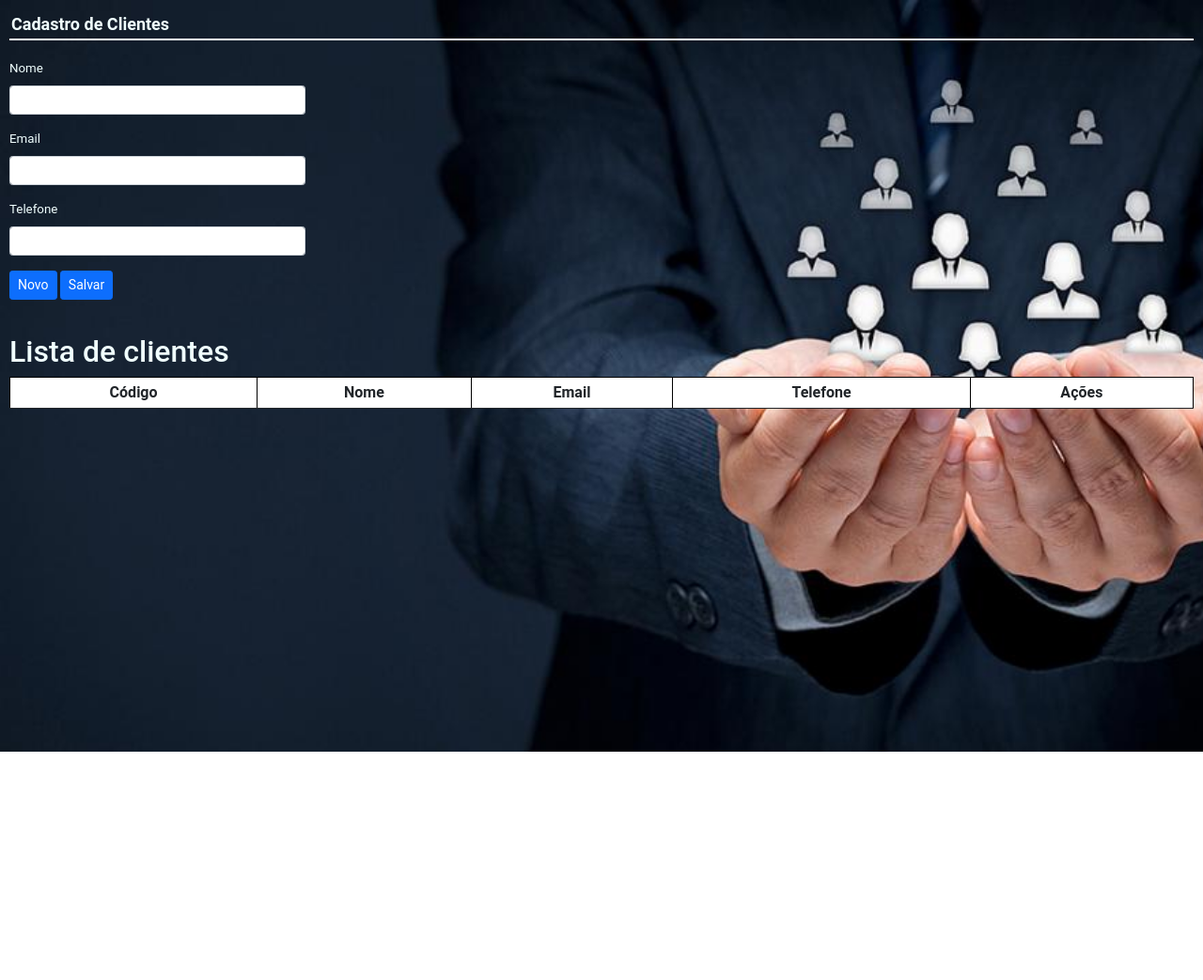
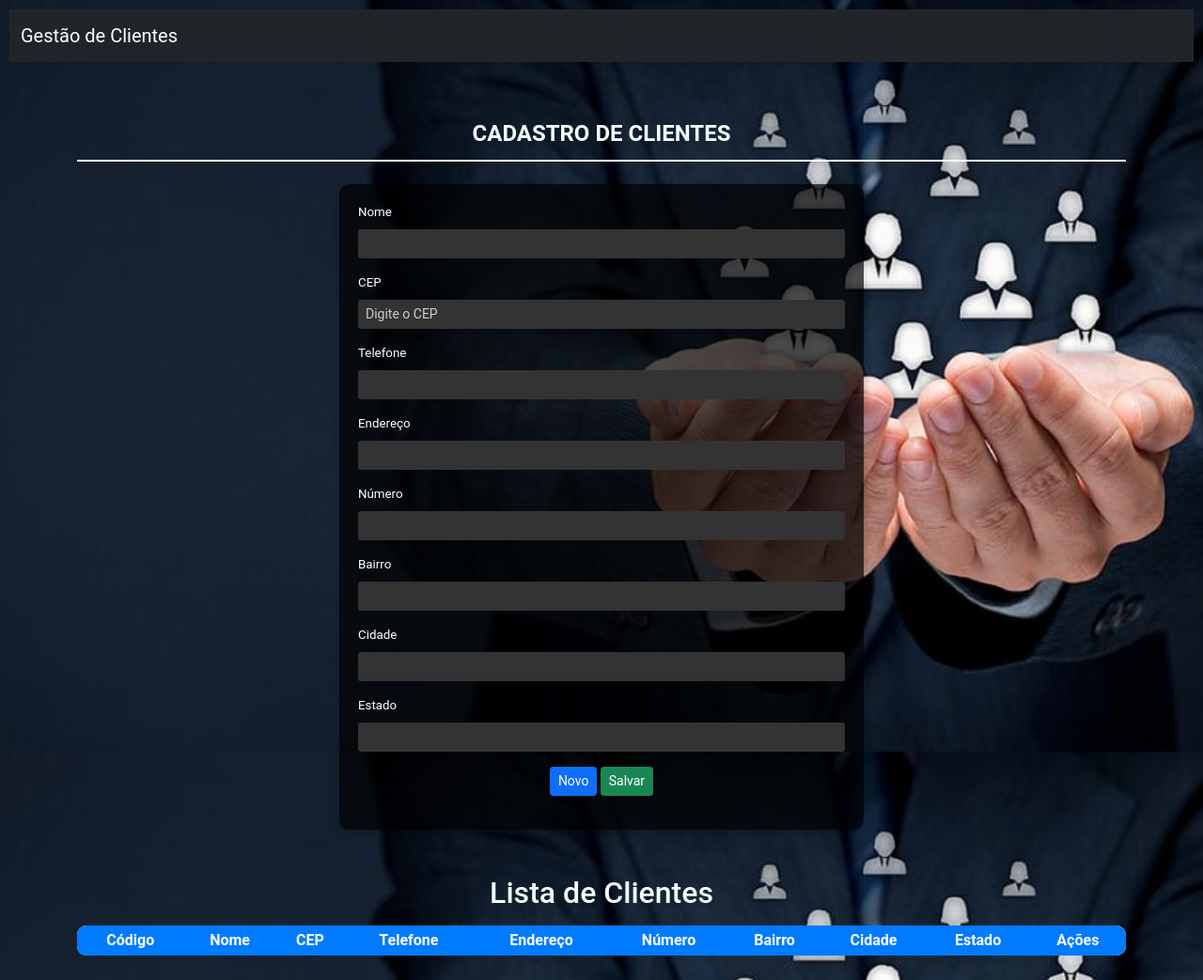
Before and after one commit to Renatotaner1988/Front_end, a plain HTML site: page index.html in a window 1280 px wide. Shown: the whole page at 94% size. Before the commit the page ends 800 px from the top, so only its background shows below. Drawn offline with nearby package versions, Linux system fonts and the light colour scheme; no server answers.

Commit message:
front_end

```diff
--- a/index.html
+++ b/index.html
@@ -6,51 +6,82 @@
     <link rel="stylesheet" href="styles.css">
     <script src="scripts.js"></script>
     <title>Gestão de Clientes</title>
+</head>
+<body>
+    <nav class="navbar navbar-expand-lg navbar-dark bg-dark">
+        <div class="container-fluid">
+            <a class="navbar-brand" href="#">Gestão de Clientes</a>
+        </div>
+    </nav>
 
-
-    </head>
-
-    <body>
-        <div class="titulo_pagina">
+    <div class="container mt-5">
+        <div class="titulo_pagina text-center mb-4">
             Cadastro de Clientes
         </div>
-        <br>
 
-        <!--Formulario de cliente-->
-        <form class="col-md-3">
+        <!-- Formulario de cliente -->
+        <form class="col-md-6 mx-auto">
             <input type="hidden" id="txt_id">
             <div class="mb-3">
                 <label class="form-label">Nome</label>
-                <input type="text" id="txt_nome" class="form-control form-control-sm" name="nome" autocomplete="off" minlength="5" required="true">
+                <input type="text" id="txt_nome" class="form-control form-control-sm" name="nome" autocomplete="off" minlength="5" required>
             </div>
             <div class="mb-3">
-                <label class="form-label">Email</label>
-                <input type="email" id="txt_email" class="form-control form-control-sm" autocomplete="off" required="true" name="email">
+                <label class="form-label">CEP</label>
+                <input type="text" id="txt_cep" class="form-control form-control-sm" placeholder="Digite o CEP" autocomplete="off" required>
             </div>
             <div class="mb-3">
                 <label class="form-label">Telefone</label>
-                <input type="tel" id="txt_telefone" class="form-control form-control-sm" autocomplete="off" required="true" name="telefone">
+                <input type="tel" id="txt_telefone" class="form-control form-control-sm" autocomplete="off" required name="telefone">
             </div>
             <div class="mb-3">
+                <label class="form-label">Endereço</label>
+                <input type="text" id="txt_endereco" class="form-control form-control-sm" autocomplete="off" required name="endereco">
+            </div>
+            <div class="mb-3">
+                <label class="form-label">Número</label>
+                <input type="text" id="txt_numero" class="form-control form-control-sm" autocomplete="off" required name="numero">
+            </div>
+            <div class="mb-3">
+                <label class="form-label">Bairro</label>
+                <input type="text" id="txt_bairro" class="form-control form-control-sm" autocomplete="off" required name="bairro">
+            </div>
+            <div class="mb-3">
+                <label class="form-label">Cidade</label>
+                <input type="text" id="txt_cidade" class="form-control form-control-sm" autocomplete="off" required name="cidade">
+            </div>
+            <div class="mb-3">
+                <label class="form-label">Estado</label>
+                <input type="text" id="txt_estado" class="form-control form-control-sm" autocomplete="off" required name="estado">
+            </div>
+            <div class="mb-3 text-center">
                 <button type="button" onclick="novo()" class="btn btn-primary btn-sm">Novo</button>
-                <button type="button" onclick="salvar()" class="btn btn-primary btn-sm">Salvar</button>
+                <button type="button" onclick="salvar()" class="btn btn-success btn-sm">Salvar</button>
             </div>
         </form>
-        <br>
-        <h2>Lista de clientes</h2>
-        <table class="table table-striped table-hover table-sm">
+
+        <div class="mt-5">
+            <h2 class="text-center">Lista de Clientes</h2>
+            <table class="table table-striped table-hover table-sm mt-3">
                 <thead>
                     <tr>
                         <th scope="col">Código</th>
                         <th scope="col">Nome</th>
-                <th scope="col">Email</th>
+                        <th scope="col">CEP</th>
                         <th scope="col">Telefone</th>
+                        <th scope="col">Endereço</th>
+                        <th scope="col">Número</th>
+                        <th scope="col">Bairro</th>
+                        <th scope="col">Cidade</th>
+                        <th scope="col">Estado</th>
                         <th scope="col">Ações</th>
                     </tr>
                 </thead>
                 <tbody id='lista-clientes'>
-
+                    <!-- Clientes serão adicionados aqui -->
                 </tbody>
             </table>
+        </div>
+    </div>
 </body>
 </html>
--- a/styles.css
+++ b/styles.css
@@ -1,44 +1,94 @@
 html {
     min-height: 100%;
- }
-
+}
 
 body {
     margin: 0;
     padding: 10px;
-    font-family: Roboto,
-    "Helvetica Neue", sans-serif;
+    font-family: 'Roboto', 'Helvetica Neue', sans-serif;
     font-size: 10pt;
-    background-image: url(img/gestao2.jpg);
+    background-image: url('img/gestao2.jpg');
     background-size: cover;
-    color:azure;
-
+    background-attachment: fixed;
+    color: azure;
 }
 
-.titulo_pagina{
+.navbar {
+    margin-bottom: 30px;
+}
 
-    color:azure;
-    padding: 2px;
-    font-size: large;
+.titulo_pagina {
+    color: azure;
+    padding: 10px;
+    font-size: 24px;
     font-weight: bold;
     border-bottom: solid 2px #ffffff;
-    position:first-line;
+    text-transform: uppercase;
 }
 
-table{
+form {
+    background-color: rgba(0, 0, 0, 0.7);
+    padding: 20px;
+    border-radius: 10px;
+    box-shadow: 0 4px 8px rgba(0, 0, 0, 0.2);
+}
+
+form .form-label {
+    color: #ffffff;
+}
+
+form .form-control {
+    background-color: #333;
+    border: none;
+    color: #ffffff;
+}
+
+form .form-control::placeholder {
+    color: #cccccc;
+}
+
+table {
     background-color: white;
     width: 100%;
+    border-radius: 10px;
+    overflow: hidden;
 }
 
-table,
-th,
-td {
-    border: 1px solid black;
-    border-collapse: collapse;
+table th, table td {
+    border: none;
+    padding: 12px 8px;
+    font-size: 16px;
+    text-align: center;
+    vertical-align: middle;
+}
+
+table thead {
+    background-color: #007bff;
+    color: #ffffff;
+}
+
+table tbody tr:nth-child(odd) {
+    background-color: #f8f9fa;
+}
+
+table tbody tr:hover {
+    background-color: #f1f1f1;
     cursor: pointer;
+}
+
+table tbody tr td {
     position: relative;
-    padding: 12px 8px 12px 10px;
-    font-size: 16px;
-    transition: 0.2s;
-    text-align: center;
+    transition: all 0.3s;
 }
+
+table tbody tr td:hover::after {
+    content: '';
+    position: absolute;
+    top: 0;
+    right: 0;
+    bottom: 0;
+    left: 0;
+    background-color: rgba(0, 123, 255, 0.2);
+    z-index: -1;
+    border-radius: 10px;
+}
```
Also changed, not shown: 2 other files. Lines whose indentation alone changed are shown as unchanged.
